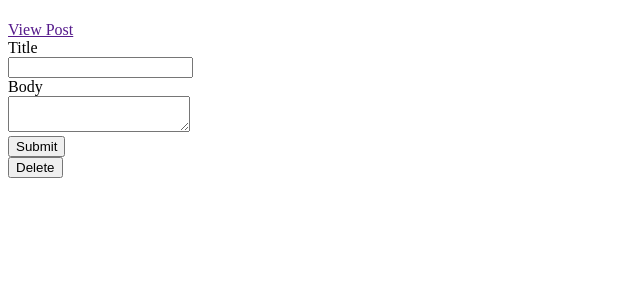
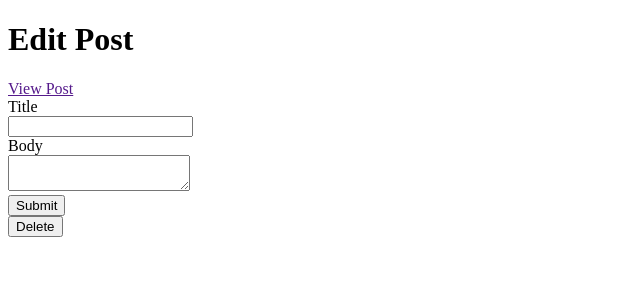
Before and after one commit to byanofsky/simple-blog, a Python web app: template templates/editpost.html in a window 1280 px wide. Shown: the part 88-388 px from the top of the page, without its empty margins (0-640 px from the left). Run offline with Jinja, Linux system fonts and the light colour scheme; the template is opened without the code that fills it, so the values that code supplies are empty.

Commit message:
adjust editpost template to match new editposthandler

```diff
--- a/templates/editpost.html
+++ b/templates/editpost.html
@@ -1,13 +1,15 @@
 {% extends "base.html" %}
 
+{% block title %}Edit Post - Simple Blog{% endblock %}
+
 {% block body %}
-<h1>{{ page_title }}</h1>
+<h1>Edit Post</h1>
 
 {% if msg %}
     {{ msg }}
 {% endif %}
 
-<a href="{{ post_uri }}">View Post</a>
+<a href="{{ uri_for('viewpost', post_id=post.key.id()) }}">View Post</a>
 
 <form method="POST">
     <label>
@@ -18,7 +20,7 @@
                 {{ errors.title }}
             </div>
         {% else %}
-            <input type="text" name="title" value="{{ p.title }}">
+            <input type="text" name="title" value="{{ post.title }}">
         {% endif %}
     </label>
 
@@ -30,7 +32,7 @@
                 {{ errors.body }}
             </div>
         {% else %}
-            <textarea name="body">{{ p.body }}</textarea>
+            <textarea name="body">{{ post.body }}</textarea>
         {% endif %}
     </label>
 
```
